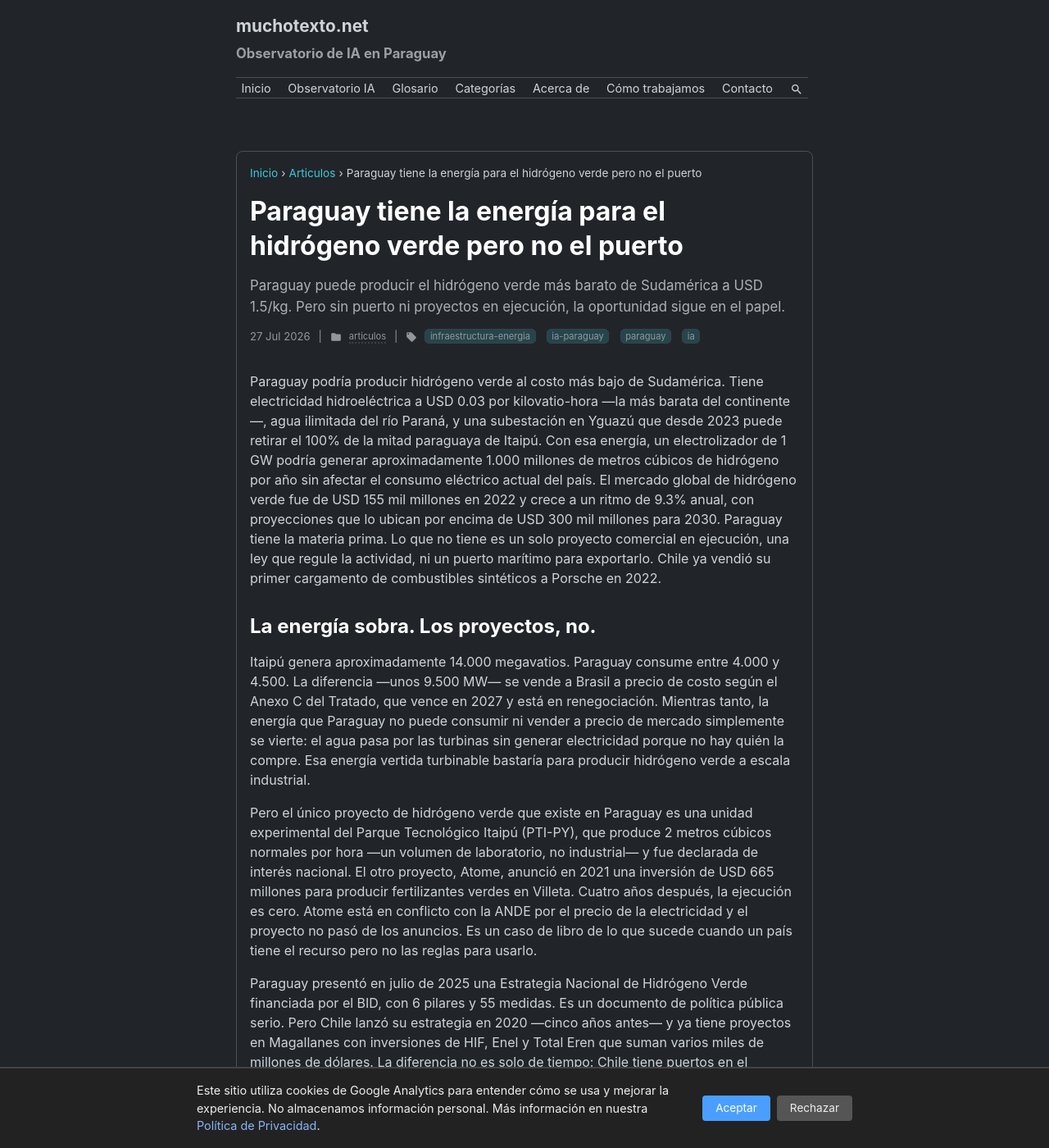
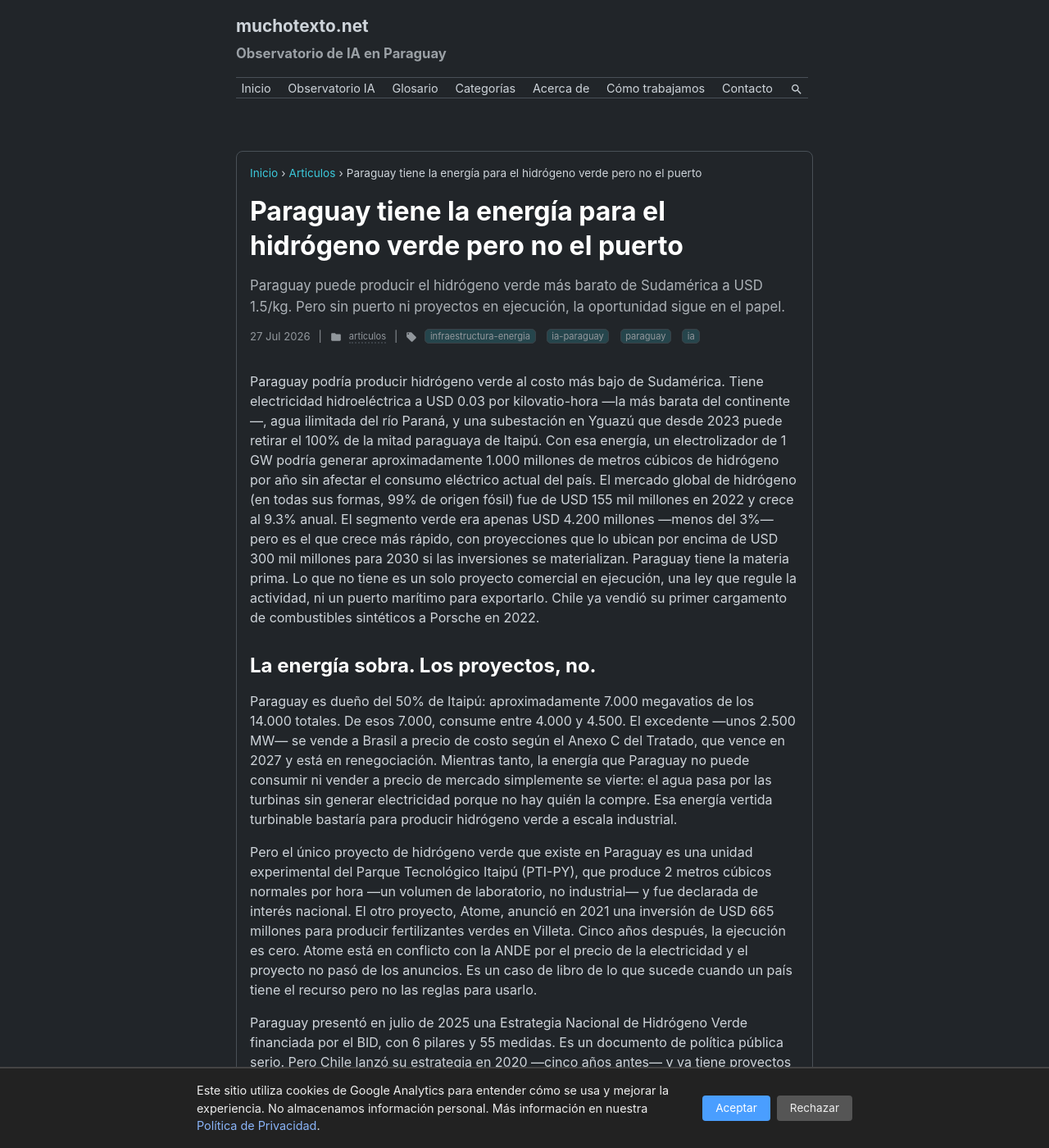
Before and after one commit to miravosqueinteresante/muchotexto.net, a Jekyll site: the page built from _posts/2026-07-27-hidrogeno-verde-paraguay.md, in a window 1280 px wide and 1400 px high. Shown: the whole window at 82% size. Built offline with Jekyll 4.4.1, drawn with Linux system fonts in a browser that asks for light colours.

Commit message:
fix: Itaipu surplus 9500->2500MW (PY owns 50%),  total H2 not green, Atome 4->5 years

```diff
--- a/_posts/2026-07-27-hidrogeno-verde-paraguay.md
+++ b/_posts/2026-07-27-hidrogeno-verde-paraguay.md
@@ -8,13 +8,13 @@ tags: infraestructura-energia ia-paraguay paraguay ia
 description: "Paraguay puede producir el hidrógeno verde más barato de Sudamérica a USD 1.5/kg. Pero sin puerto ni proyectos en ejecución, la oportunidad sigue en el papel."
 ---
 
-Paraguay podría producir hidrógeno verde al costo más bajo de Sudamérica. Tiene electricidad hidroeléctrica a USD 0.03 por kilovatio-hora —la más barata del continente—, agua ilimitada del río Paraná, y una subestación en Yguazú que desde 2023 puede retirar el 100% de la mitad paraguaya de Itaipú. Con esa energía, un electrolizador de 1 GW podría generar aproximadamente 1.000 millones de metros cúbicos de hidrógeno por año sin afectar el consumo eléctrico actual del país. El mercado global de hidrógeno verde fue de USD 155 mil millones en 2022 y crece a un ritmo de 9.3% anual, con proyecciones que lo ubican por encima de USD 300 mil millones para 2030. Paraguay tiene la materia prima. Lo que no tiene es un solo proyecto comercial en ejecución, una ley que regule la actividad, ni un puerto marítimo para exportarlo. Chile ya vendió su primer cargamento de combustibles sintéticos a Porsche en 2022.
+Paraguay podría producir hidrógeno verde al costo más bajo de Sudamérica. Tiene electricidad hidroeléctrica a USD 0.03 por kilovatio-hora —la más barata del continente—, agua ilimitada del río Paraná, y una subestación en Yguazú que desde 2023 puede retirar el 100% de la mitad paraguaya de Itaipú. Con esa energía, un electrolizador de 1 GW podría generar aproximadamente 1.000 millones de metros cúbicos de hidrógeno por año sin afectar el consumo eléctrico actual del país. El mercado global de hidrógeno (en todas sus formas, 99% de origen fósil) fue de USD 155 mil millones en 2022 y crece al 9.3% anual. El segmento verde era apenas USD 4.200 millones —menos del 3%— pero es el que crece más rápido, con proyecciones que lo ubican por encima de USD 300 mil millones para 2030 si las inversiones se materializan. Paraguay tiene la materia prima. Lo que no tiene es un solo proyecto comercial en ejecución, una ley que regule la actividad, ni un puerto marítimo para exportarlo. Chile ya vendió su primer cargamento de combustibles sintéticos a Porsche en 2022.
 
 ## La energía sobra. Los proyectos, no.
 
-Itaipú genera aproximadamente 14.000 megavatios. Paraguay consume entre 4.000 y 4.500. La diferencia —unos 9.500 MW— se vende a Brasil a precio de costo según el Anexo C del Tratado, que vence en 2027 y está en renegociación. Mientras tanto, la energía que Paraguay no puede consumir ni vender a precio de mercado simplemente se vierte: el agua pasa por las turbinas sin generar electricidad porque no hay quién la compre. Esa energía vertida turbinable bastaría para producir hidrógeno verde a escala industrial.
+Paraguay es dueño del 50% de Itaipú: aproximadamente 7.000 megavatios de los 14.000 totales. De esos 7.000, consume entre 4.000 y 4.500. El excedente —unos 2.500 MW— se vende a Brasil a precio de costo según el Anexo C del Tratado, que vence en 2027 y está en renegociación. Mientras tanto, la energía que Paraguay no puede consumir ni vender a precio de mercado simplemente se vierte: el agua pasa por las turbinas sin generar electricidad porque no hay quién la compre. Esa energía vertida turbinable bastaría para producir hidrógeno verde a escala industrial.
 
-Pero el único proyecto de hidrógeno verde que existe en Paraguay es una unidad experimental del Parque Tecnológico Itaipú (PTI-PY), que produce 2 metros cúbicos normales por hora —un volumen de laboratorio, no industrial— y fue declarada de interés nacional. El otro proyecto, Atome, anunció en 2021 una inversión de USD 665 millones para producir fertilizantes verdes en Villeta. Cuatro años después, la ejecución es cero. Atome está en conflicto con la ANDE por el precio de la electricidad y el proyecto no pasó de los anuncios. Es un caso de libro de lo que sucede cuando un país tiene el recurso pero no las reglas para usarlo.
+Pero el único proyecto de hidrógeno verde que existe en Paraguay es una unidad experimental del Parque Tecnológico Itaipú (PTI-PY), que produce 2 metros cúbicos normales por hora —un volumen de laboratorio, no industrial— y fue declarada de interés nacional. El otro proyecto, Atome, anunció en 2021 una inversión de USD 665 millones para producir fertilizantes verdes en Villeta. Cinco años después, la ejecución es cero. Atome está en conflicto con la ANDE por el precio de la electricidad y el proyecto no pasó de los anuncios. Es un caso de libro de lo que sucede cuando un país tiene el recurso pero no las reglas para usarlo.
 
 Paraguay presentó en julio de 2025 una Estrategia Nacional de Hidrógeno Verde financiada por el BID, con 6 pilares y 55 medidas. Es un documento de política pública serio. Pero Chile lanzó su estrategia en 2020 —cinco años antes— y ya tiene proyectos en Magallanes con inversiones de HIF, Enel y Total Eren que suman varios miles de millones de dólares. La diferencia no es solo de tiempo: Chile tiene puertos en el Pacífico y viento en la Patagonia. Paraguay tiene energía hidroeléctrica 24/7 —lo que los expertos llaman baseload, el santo grial del hidrógeno verde porque ninguna planta solar o eólica puede garantizar producción continua sin baterías— pero no tiene costa.
 
```
